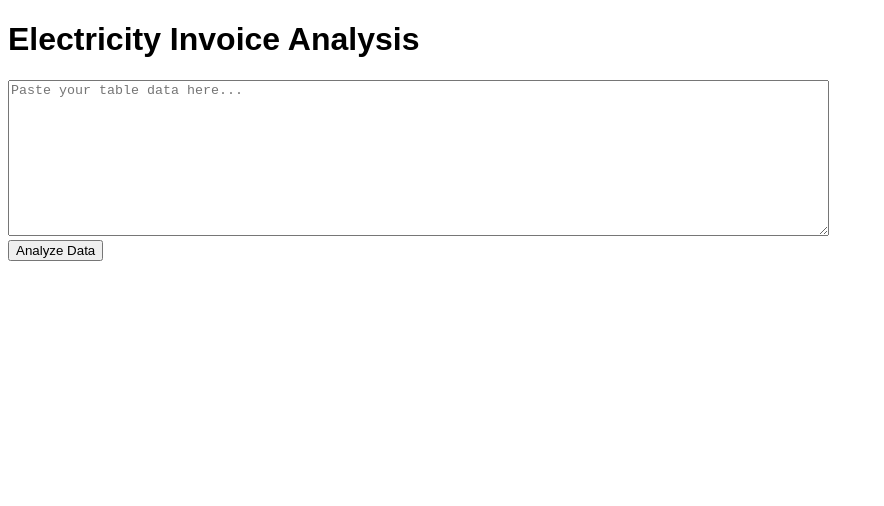
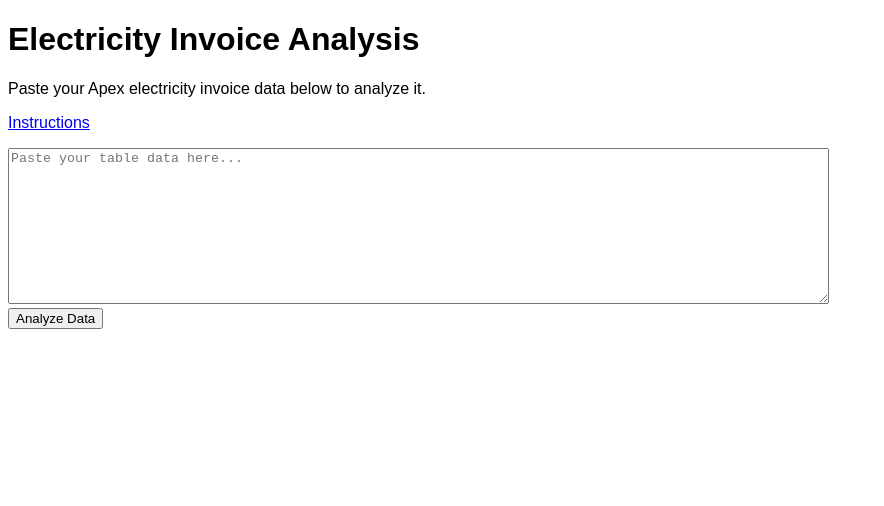
Before and after one commit to brianadkins/apex-power-usage, a plain HTML site: page index.html in a window 1280 px wide. Shown: the whole page, without its empty margins (0-884 px from the left). Drawn offline with nearby package versions, Linux system fonts and the light colour scheme.

Commit message:
added link to instructions

```diff
--- a/index.html
+++ b/index.html
@@ -29,6 +29,8 @@
 </head>
 <body>
     <h1>Electricity Invoice Analysis</h1>
+    <p>Paste your Apex electricity invoice data below to analyze it.</p>
+    <p><a href="https://github.com/brianadkins/apex-power-usage/blob/main/README.md" target="_blank">Instructions</a></p>
     <div id="inputArea">
         <textarea id="dataInput" rows="10" cols="100" placeholder="Paste your table data here..."></textarea><br>
         <button onclick="processData()">Analyze Data</button>
```
